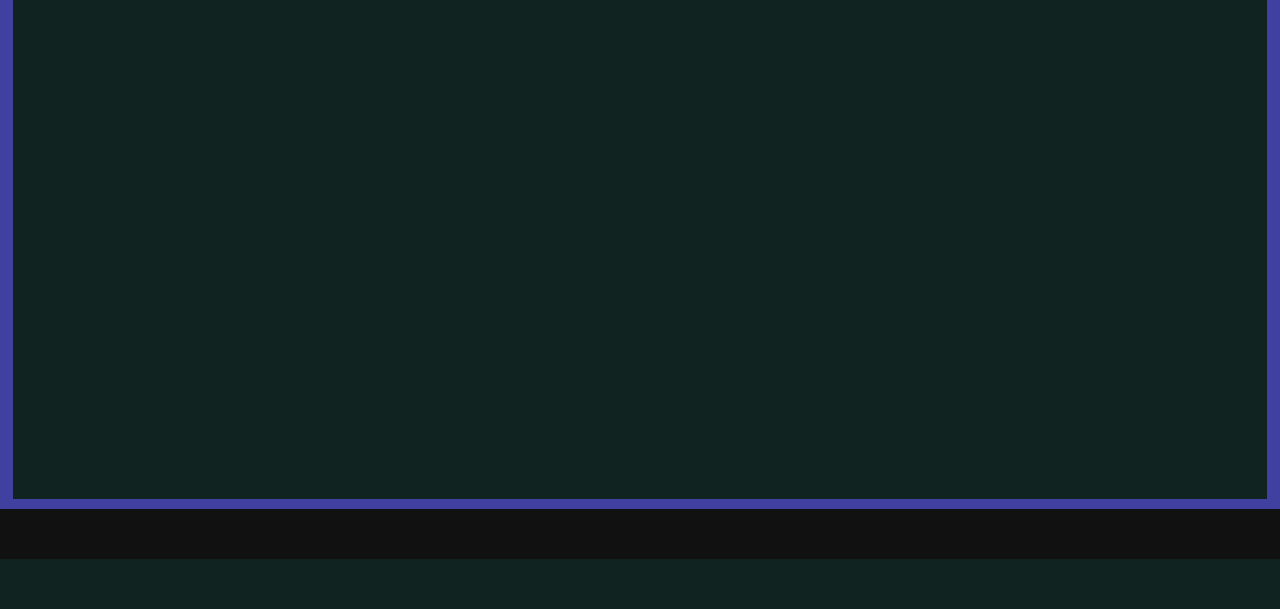
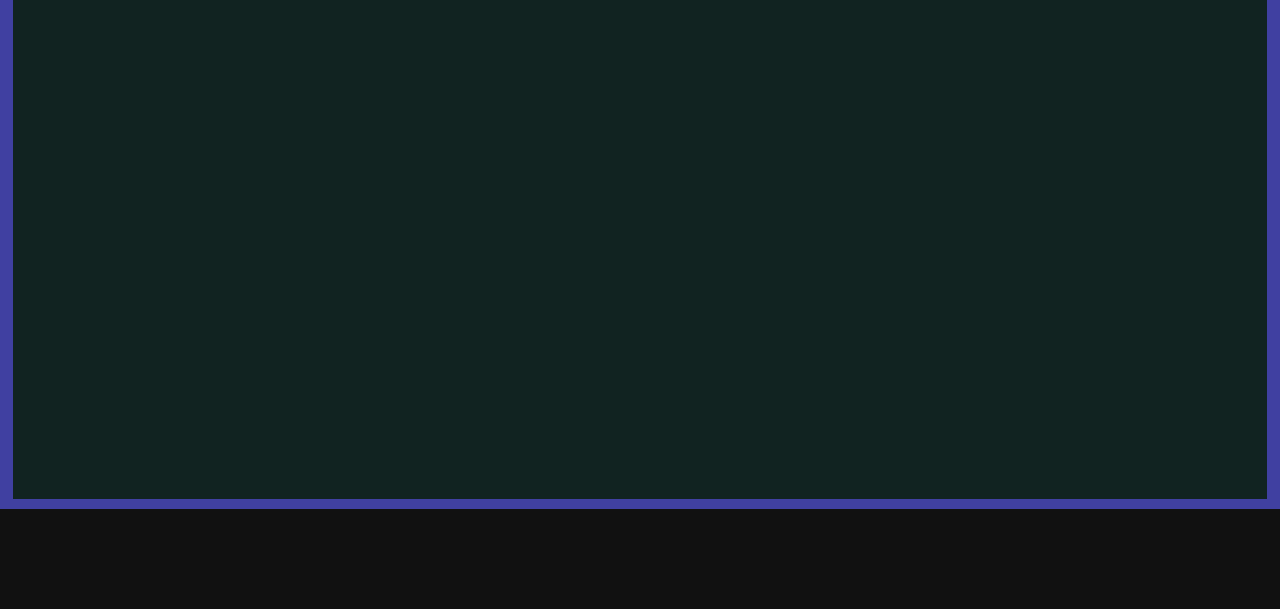
Before and after one commit to meca2017/Salim, a PHP site: page /main.html in a window 1280 px wide. Shown: the part 491-1100 px from the top of the page. Before the commit the page ends 1050 px from the top, so only its background shows below. Run offline with PHP 8.4, Linux system fonts and the light colour scheme.

Commit message:
layout 08/09 23:06

```diff
--- a/layout.css
+++ b/layout.css
@@ -76,6 +76,6 @@ section{
 
 footer{
 	width: 100%;
-	height:50px;
+	height:100px;
 	background-color: #111111;
 }
```
